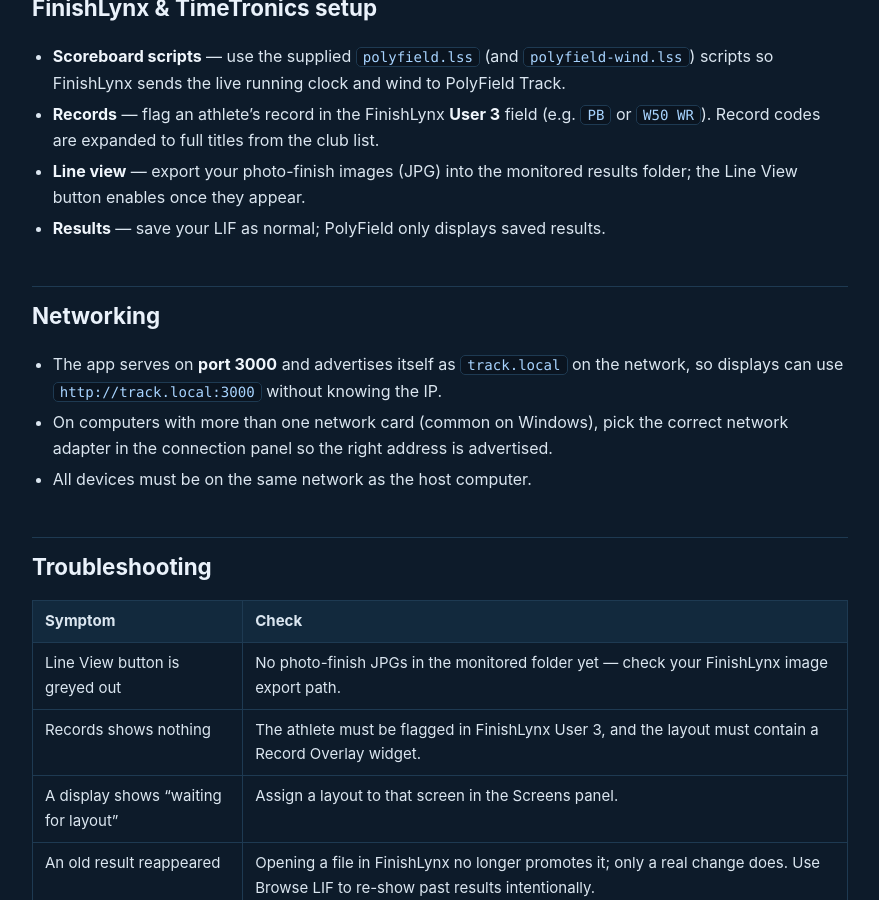
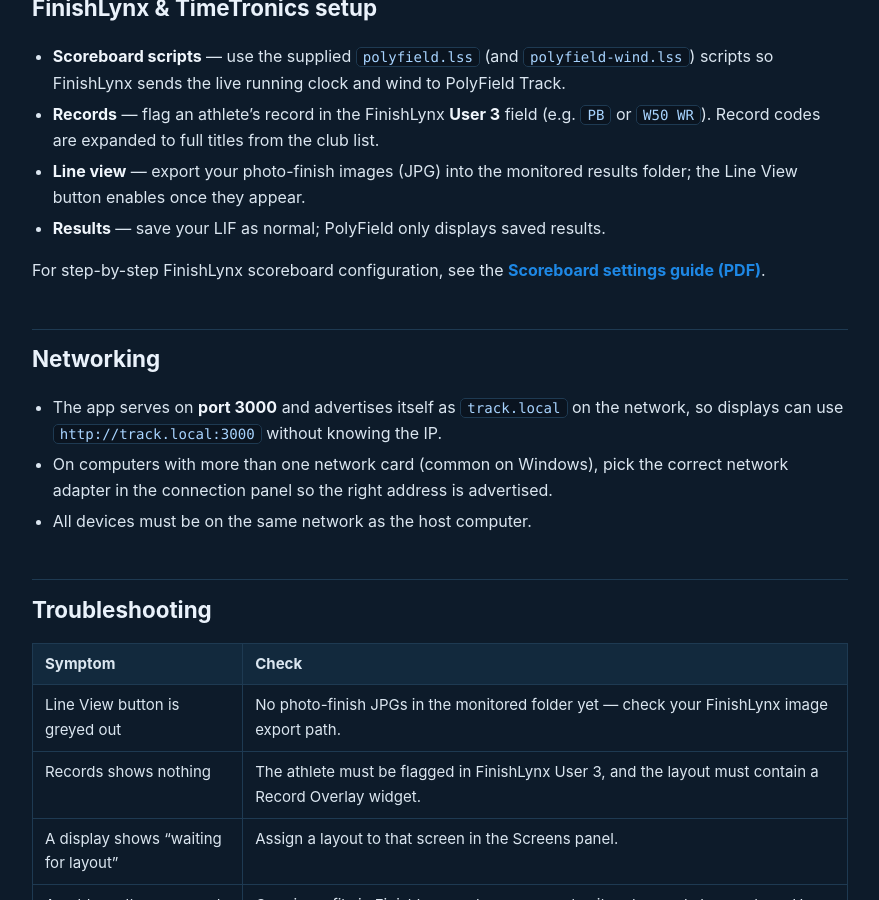
Before and after one commit to KingstonPolyAC/PolyField-Track, a Jekyll site: the page built from docs/index.md, in a window 1280 px wide and 900 px high, scrolled down 8723 px. Shown: the whole window, without its empty margins (200-1079 px from the left). Built offline with Jekyll 4.4.1, drawn with Linux system fonts in a browser that asks for light colours.

Commit message:
Link online manual in README; remove old PDF manual; link scoreboard settings PDF from the manual

```diff
--- a/docs/index.md
+++ b/docs/index.md
@@ -167,6 +167,8 @@
 - **Line view** — export your photo-finish images (JPG) into the monitored results folder; the Line View button enables once they appear.
 - **Results** — save your LIF as normal; PolyField only displays saved results.
 
+For step-by-step FinishLynx scoreboard configuration, see the **[Scoreboard settings guide (PDF)](assets/scoreboard-settings.pdf)**.
+
 ## Networking
 
 - The app serves on **port 3000** and advertises itself as `track.local` on the network, so displays can use `http://track.local:3000` without knowing the IP.
```
Also changed, not shown: README.md, 2 other files.
